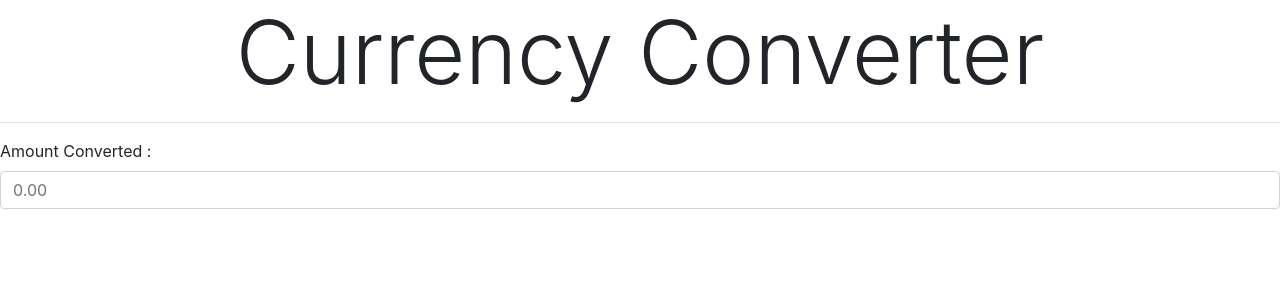
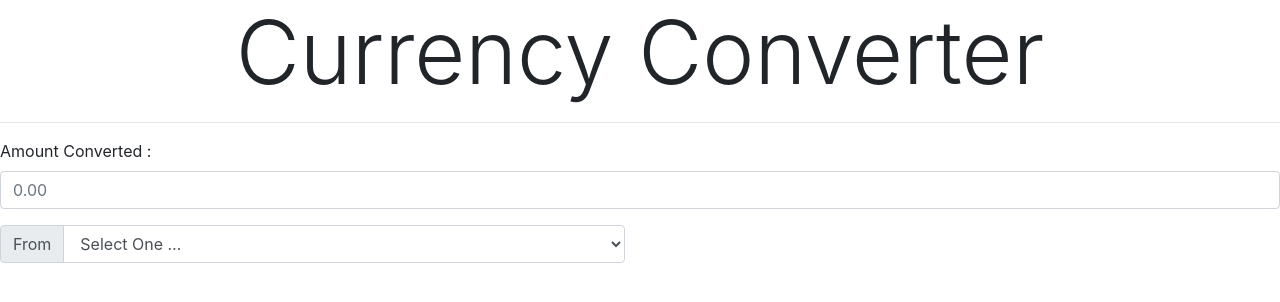
Before and after one commit to DuncanByrne/Currency-Converter, a plain HTML site: page index.html in a window 1280 px wide. Drawn offline with nearby package versions, Linux system fonts and the light colour scheme.

Commit message:
added the currency a user would like to possibly convert

```diff
--- a/index.html
+++ b/index.html
@@ -37,9 +37,70 @@
                 placeholder="0.00"
                 id="oamount">
     </div>
+
     <div class="row">
       <div class="col-sm-6">
-        <div></div>
+        <div class="input-group mb-3">
+          <div class="input-group-prepend">
+            <span class="input-group-text">From</span>
+          </div>
+          <!-- select the desired currency -->
+          <select class="form-control form" id="sell">
+            <option value="">Select One …</option>
+            <option value="USD">USD</option>
+            <option value="AED">AED</option>
+            <option value="ARS">ARS</option>
+            <option value="AUD">AUD</option>
+            <option value="BGN">BGN</option>
+            <option value="BRL">BRL</option>
+            <option value="BSD">BSD</option>
+            <option value="CAD">CAD</option>
+            <option value="CHF">CHF</option>
+            <option value="CLP">CLP</option>
+            <option value="CNY">CNY</option>
+            <option value="COP">COP</option>
+            <option value="CZK">CZK</option>
+            <option value="DKK">DKK</option>
+            <option value="DOP">DOP</option>
+            <option value="EGP">EGP</option>
+            <option value="EUR">EUR</option>
+            <option value="FJD">FJD</option>
+            <option value="GBP">GBP</option>
+            <option value="GTQ">GTQ</option>
+            <option value="HKD">HKD</option>
+            <option value="HRK">HRK</option>
+            <option value="HUF">HUF</option>
+            <option value="IDR">IDR</option>
+            <option value="ILS">ILS</option>
+            <option value="INR">INR</option>
+            <option value="ISK">ISK</option>
+            <option value="JPY">JPY</option>
+            <option value="KRW">KRW</option>
+            <option value="KZT">KZT</option>
+            <option value="MVR">MVR</option>
+            <option value="MXN">MXN</option>
+            <option value="MYR">MYR</option>
+            <option value="NOK">NOK</option>
+            <option value="NZD">NZD</option>
+            <option value="PAB">PAB</option>
+            <option value="PEN">PEN</option>
+            <option value="PHP">PHP</option>
+            <option value="PKR">PKR</option>
+            <option value="PLN">PLN</option>
+            <option value="PYG">PYG</option>
+            <option value="RON">RON</option>
+            <option value="RUB">RUB</option>
+            <option value="SAR">SAR</option>
+            <option value="SEK">SEK</option>
+            <option value="SGD">SGD</option>
+            <option value="THB">THB</option>
+            <option value="TRY">TRY</option>
+            <option value="TWD">TWD</option>
+            <option value="UAH">UAH</option>
+            <option value="UYU">UYU</option>
+            <option value="ZAR">ZAR</option>
+          </select>
+        </div>
       </div>
     </div>
 </div>
```
